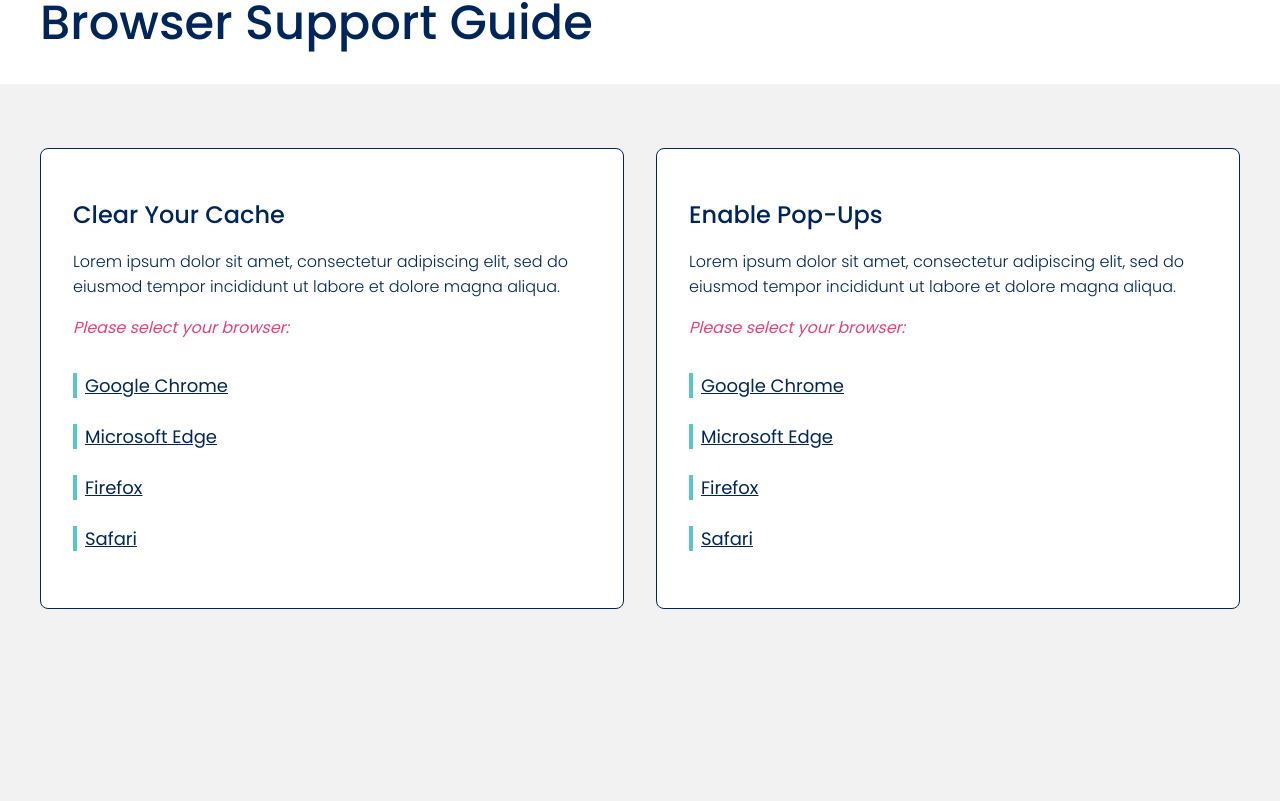
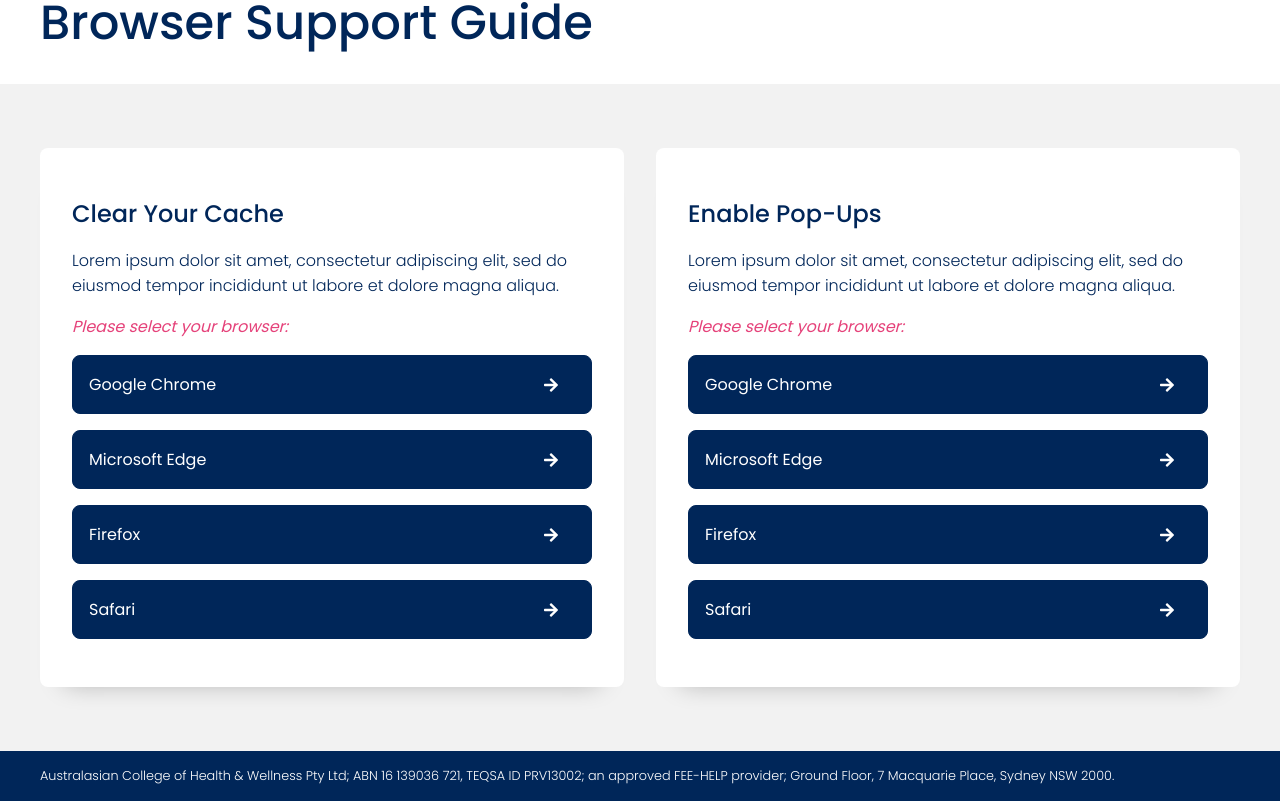
Before and after one commit to Scentia-AIM/achw-browser-support-guide, a React (Vite) app: page / in a window 1280 px wide. Shown: the part 315-1116 px from the top of the page. Before the commit the page ends 956 px from the top, so only its background shows below. Built offline with nearby package versions, Linux system fonts and the light colour scheme.

Commit message:
Style updates + Media style queries

```diff
--- a/package.json
+++ b/package.json
@@ -14,6 +14,7 @@
     "@fontsource/poppins": "^5.2.7",
     "react": "^19.2.4",
     "react-dom": "^19.2.4",
+    "react-icons": "^5.6.0",
     "react-router-dom": "^7.14.0"
   },
   "devDependencies": {
--- a/src/components/CardOption.jsx
+++ b/src/components/CardOption.jsx
@@ -1,4 +1,5 @@
 import { Link } from "react-router-dom";
+import { FaArrowRight } from "react-icons/fa";
 
 export default function CardOption({
   title,
@@ -17,7 +18,9 @@ export default function CardOption({
         <ul>
           {browserName.map((browser, index) => (
             <li key={index}>
-              <Link to={category + browser.link}>{browser.name}</Link>
+              <Link to={category + browser.link}>
+                {browser.name} <FaArrowRight />
+              </Link>
             </li>
           ))}
         </ul>
--- /dev/null
+++ b/src/components/Footer.jsx
@@ -0,0 +1,13 @@
+export default function Footer() {
+  return (
+    <footer>
+      <div className="container">
+        <p>
+          Australasian College of Health & Wellness Pty Ltd; ABN 16 139036 721,
+          TEQSA ID PRV13002; an approved FEE-HELP provider; Ground Floor, 7
+          Macquarie Place, Sydney NSW 2000.
+        </p>
+      </div>
+    </footer>
+  );
+}
--- /dev/null
+++ b/src/components/ScrollToTop.jsx
@@ -0,0 +1,12 @@
+import { useEffect } from "react";
+import { useLocation } from "react-router-dom";
+
+export default function ScrollToTop() {
+  const { pathname } = useLocation();
+
+  useEffect(() => {
+    window.scrollTo(0, 0);
+  }, [pathname]);
+
+  return null;
+}
--- a/src/index.css
+++ b/src/index.css
@@ -70,32 +70,48 @@ header img {
 
 .card {
   padding: 2rem;
-  border: 1px solid var(--primary);
   border-radius: 0.5rem;
   background: #ffffff;
+  box-shadow: 0px 20px 25px -25px #00000053;
 }
 
 ul {
   list-style: none;
   padding: 0;
-  margin-top: 2rem;
 }
 
 ul li {
-  margin: 1.5rem 0;
+  margin: 1rem 0;
 }
 
 ul li a {
-  font-size: 1.125rem;
-  color: var(--primary);
-  padding-left: 0.5rem;
-  border-left: 4px solid var(--secondary);
-  transition: border ease-in-out 0.2s;
+  position: relative;
+  display: inline-block;
+  width: 100%;
+  color: #ffffff;
+  background: var(--primary);
+  border: 1px solid var(--primary);
+  border-radius: 0.5rem;
+  padding: 1rem;
+  box-sizing: border-box;
+  text-decoration: none;
+  transition:
+    background-color ease-in-out 0.1s,
+    border-color ease-in-out 0.1s,
+    color ease-in-out 0.1s;
+}
+
+ul li a svg {
+  position: absolute;
+  right: 2rem;
+  top: 50%;
+  transform: translate(0%, -50%);
 }
 
 ul li a:hover {
-  text-decoration: none;
-  border-left: 8px solid var(--accent);
+  background: #ffffff;
+  border-color: var(--accent);
+  color: var(--accent);
 }
 
 section {
@@ -164,3 +180,36 @@ section.col-2 img {
   border-radius: 8px;
   box-shadow: 0px 15px 5px -10px #00000053;
 }
+
+footer {
+  margin-top: 2rem;
+  background: var(--primary);
+}
+
+footer .container {
+  padding: 1rem 2rem;
+}
+
+footer p {
+  margin: 0;
+  color: #ffffff;
+  font-size: 0.8rem;
+}
+
+@media (max-width: 1024px) {
+  .col-2 {
+    grid-template-columns: 1fr;
+  }
+
+  section {
+    padding: 2rem;
+  }
+
+  section.col-2 {
+    gap: 2rem;
+  }
+
+  section.col-2.right .content {
+    order: 1;
+  }
+}
--- a/src/main.jsx
+++ b/src/main.jsx
@@ -3,6 +3,8 @@ import { createRoot } from "react-dom/client";
 import "./index.css";
 import App from "./App.jsx";
 import { BrowserRouter } from "react-router-dom";
+import Footer from "./components/Footer.jsx";
+import ScrollToTop from "./components/ScrollToTop.jsx";
 
 //Google Font: Poppins
 import "@fontsource/poppins/300.css";
@@ -13,7 +15,9 @@ import "@fontsource/poppins/700.css";
 createRoot(document.getElementById("root")).render(
   <StrictMode>
     <BrowserRouter>
+      <ScrollToTop />
       <App />
+      <Footer />
     </BrowserRouter>
   </StrictMode>,
 );
--- a/src/pages/cache/CacheChrome.jsx
+++ b/src/pages/cache/CacheChrome.jsx
@@ -53,6 +53,12 @@ export default function CacheChrome() {
           content="Lorem ipsum dolor sit amet, consectetur adipiscing elit, sed do eiusmod tempor incididunt ut labore et dolore magna aliqua. Ut enim ad minim veniam, quis nostrud exercitation ullamco laboris nisi ut aliquip ex ea commodo consequat. Duis aute irure dolor in reprehenderit in voluptate velit esse cillum dolore eu fugiat nulla pariatur. Excepteur sint occaecat cupidatat non proident, sunt in culpa qui officia deserunt mollit anim id est laborum."
           imageURL="/cache/chrome/chrome-clear-cache-step-5.png"
         />
+        <TextBox
+          colorChoice="secondary"
+          stepNumber="Seven"
+          title="Reload your webpage!"
+          content="Lorem ipsum dolor sit amet, consectetur adipiscing elit, sed do eiusmod tempor incididunt ut labore et dolore magna aliqua. Ut enim ad minim veniam, quis nostrud exercitation ullamco laboris nisi ut aliquip ex ea commodo consequat. Duis aute irure dolor in reprehenderit in voluptate velit esse cillum dolore eu fugiat nulla pariatur. Excepteur sint occaecat cupidatat non proident, sunt in culpa qui officia deserunt mollit anim id est laborum."
+        />
       </div>
     </>
   );
```
Also changed, not shown: 1 other file (tests, documents, lock files or other folders).
